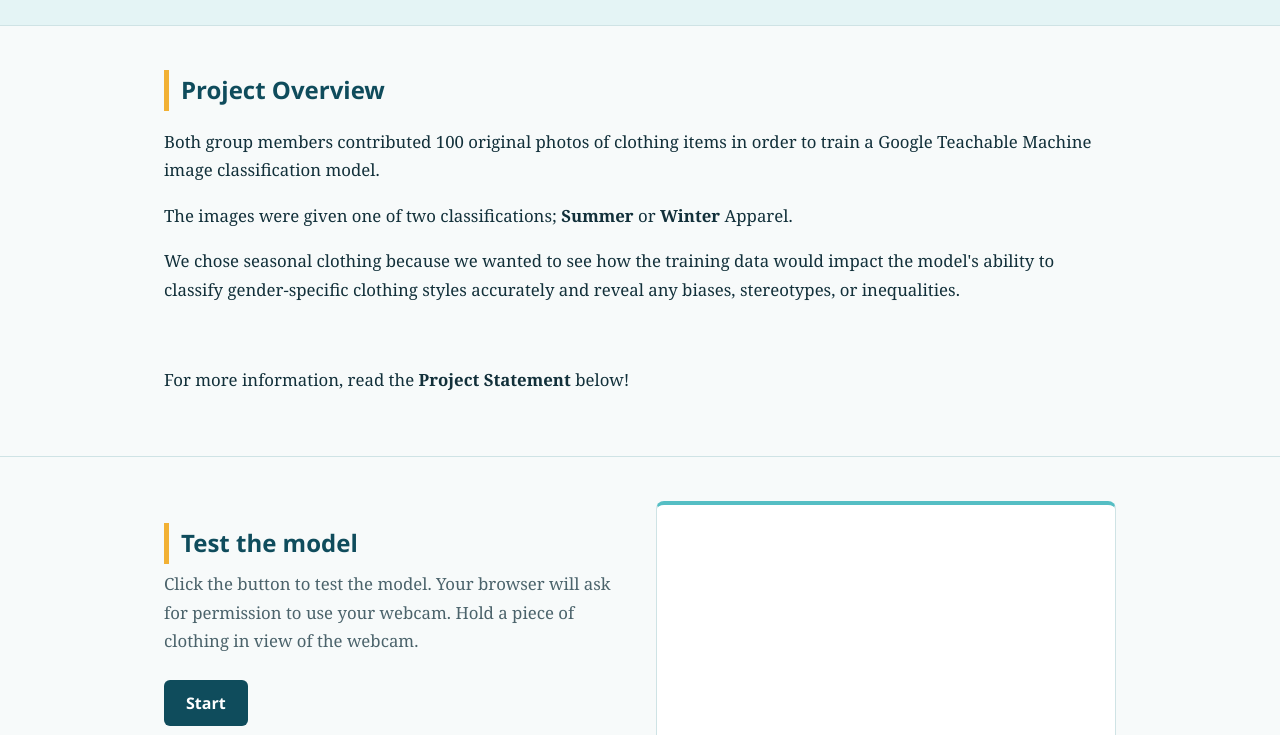
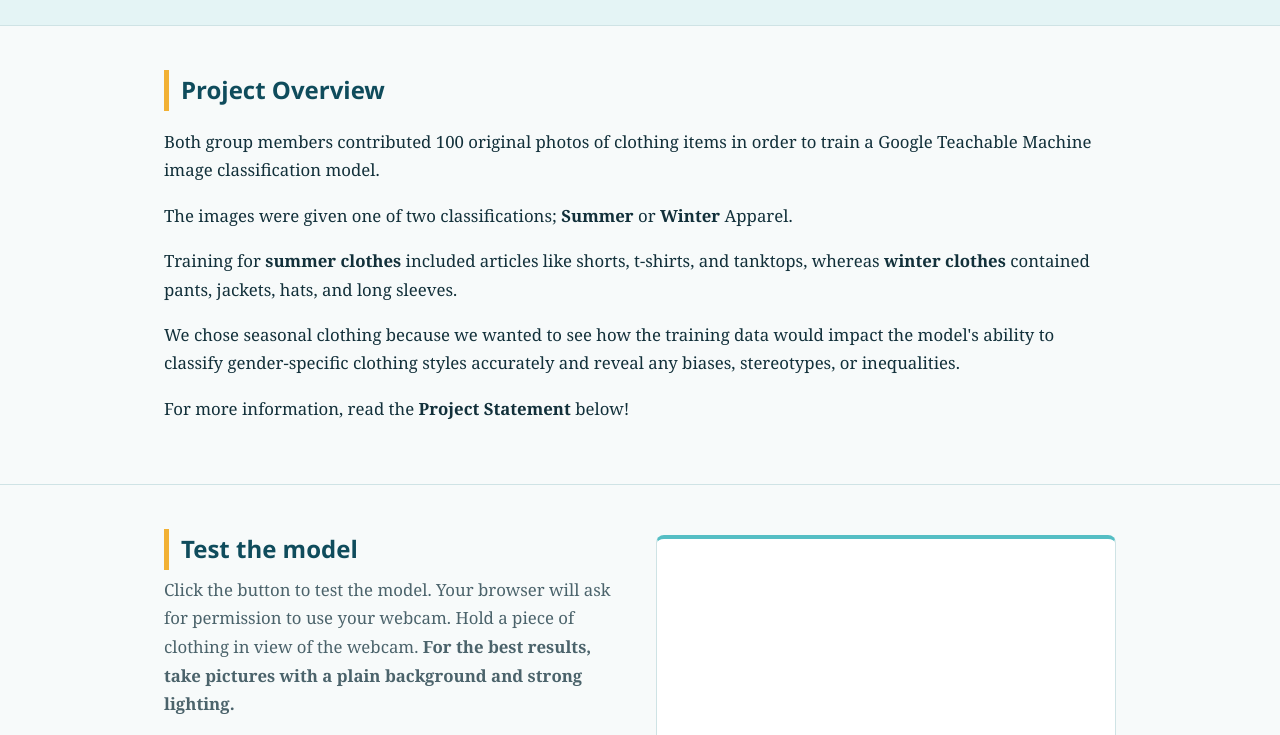
Before and after one commit to dbbieniek/LIS500Collab, a plain HTML site: page teachable-machines.html in a window 1280 px wide. Shown: the part 215-950 px from the top of the page. Drawn offline with Linux system fonts and the light colour scheme.

Commit message:
upd. page based on class reviews

```diff
--- a/teachable-machines.html
+++ b/teachable-machines.html
@@ -34,8 +34,9 @@
   <h2>Project Overview</h2>
   <p>Both group members contributed 100 original photos of clothing items in order to train a Google Teachable Machine image classification model. </p>
   <p>The images were given one of two classifications; <strong>Summer</strong> or <strong>Winter</strong> Apparel. </p>
+      <!-- dominic incorporating feedback -->
+  <p>Training for <strong>summer clothes</strong> included articles like shorts, t-shirts, and tanktops, whereas <strong>winter clothes</strong> contained pants, jackets, hats, and long sleeves.</p>
   <p>We chose seasonal clothing because we wanted to see how the training data would impact the model's ability to classify gender-specific clothing styles accurately and reveal any biases, stereotypes, or inequalities. </p>
-  <br>
   <p>For more information, read the <strong>Project Statement</strong> below!
   <p></p>
 </div></section>
@@ -44,7 +45,8 @@
 <section class="block"><div class="wrap split wide">
   <div>
     <h2>Test the model</h2>
-    <p class="section-intro">Click the button to test the model. Your browser will ask for permission to use your webcam. Hold a piece of clothing in view of the webcam.</p>
+    <!-- dominic incorporating feedback -->
+    <p class="section-intro">Click the button to test the model. Your browser will ask for permission to use your webcam. Hold a piece of clothing in view of the webcam. <strong>For the best results, take pictures with a plain background and strong lighting.</strong></p>
     <button type="button" id="toggle-btn" class="btn btn-solid" onclick="toggleCamera()">Start</button>
     <p id="status" class="status" role="status"></p>
   </div>
```
